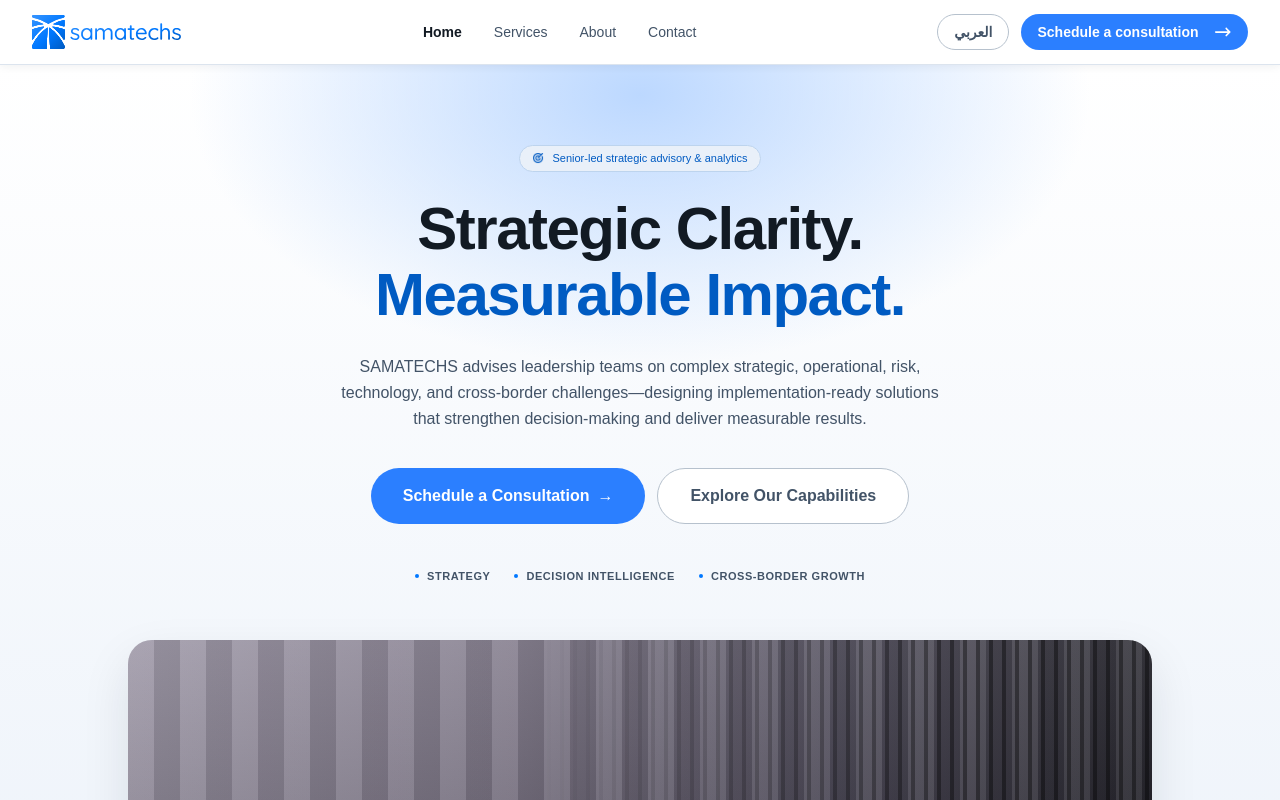
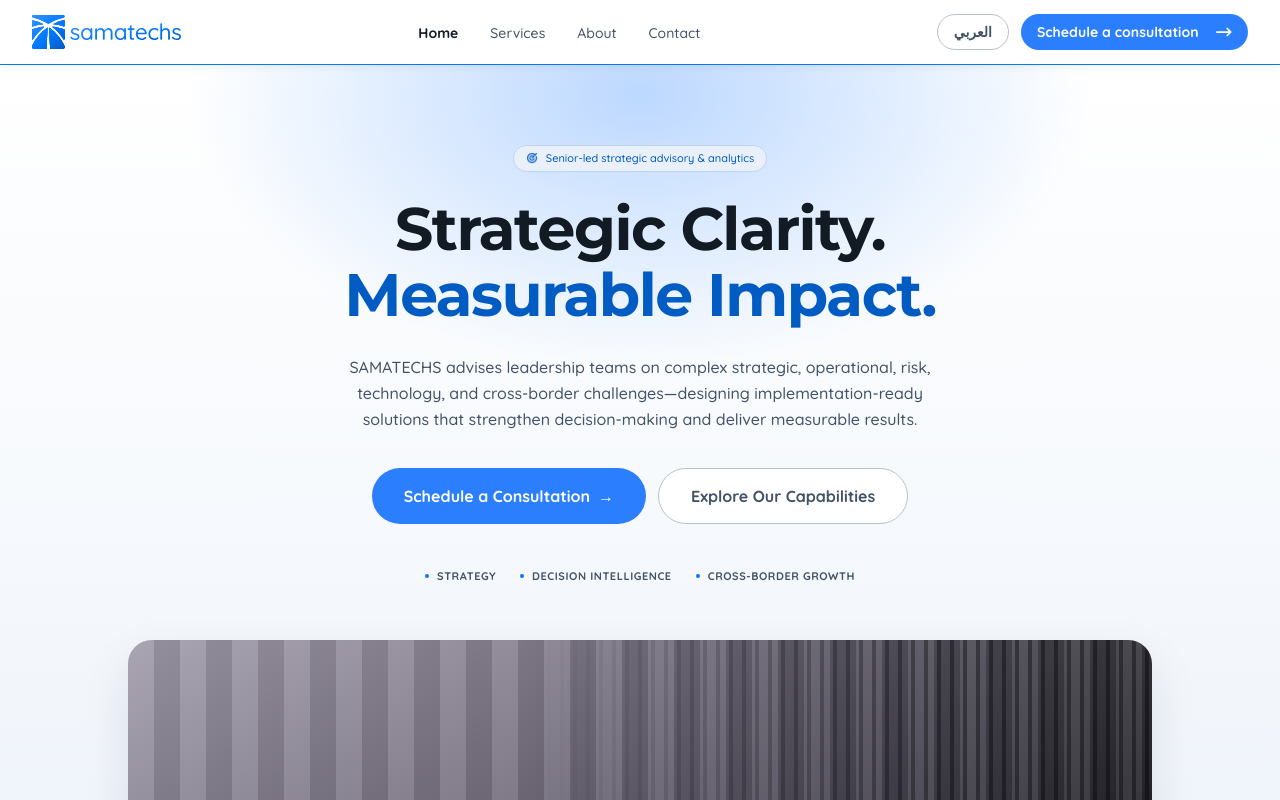
Before and after one commit to EntertabOrganization/SamaTech, a Next.js app: page / in a window 1280 px wide. Shown: the top 800 px of the page. Built offline with nearby package versions, Linux system fonts and the light colour scheme.

Commit message:
feat: update global styles and navbar

```diff
--- a/Components/layout/Navbar.tsx
+++ b/Components/layout/Navbar.tsx
@@ -30,7 +30,7 @@ export default function Navbar() {
     href === "/" ? pathname === "/" : pathname.startsWith(href);
 
   return (
-    <header className="sticky top-0 z-50 w-full border-b border-ink-100 bg-[#FFFFFFDB] shadow-sm backdrop-blur-[14px] font-body">
+    <header className="sticky top-0 z-50 w-full border-b border-blue-pulse bg-[#FFFFFFDB] shadow-sm backdrop-blur-[14px] font-body">
       <nav
         aria-label="Main navigation"
         className="mx-auto flex h-16 max-w-7xl items-center justify-between px-4 sm:px-6 lg:px-8"
--- a/app/globals.css
+++ b/app/globals.css
@@ -109,7 +109,7 @@
 }
 
 body {
-  font-family: "Font A", sans-serif;
+  font-family: var(--font-quicksand), sans-serif;
 }
 
 h1,
@@ -118,5 +118,5 @@ h3,
 h4,
 h5,
 h6 {
-  font-family: "Font B", sans-serif;
+  font-family: var(--font-montserrat), sans-serif;
 }
```
